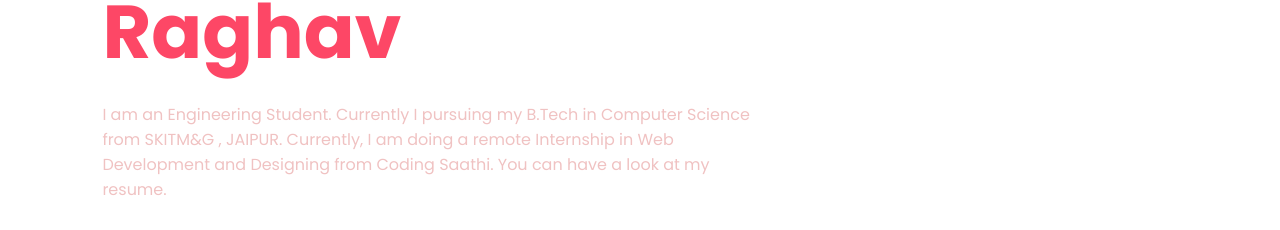
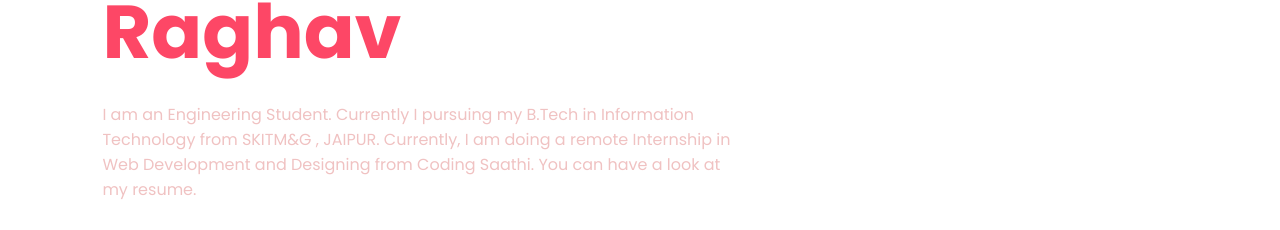
Before and after one commit to Avish04/codingsaathi_02, a plain HTML site: page index.html in a window 1280 px wide. Shown: the part 427-657 px from the top of the page. Drawn offline with Linux system fonts and the light colour scheme.

Commit message:
First commit

```diff
--- a/index.html
+++ b/index.html
@@ -27,7 +27,7 @@
             <span class="title"> Web Developer</span>
             <h1>Hello, I’m <span>Avish Raghav</span></h1>
             <p>
-                I am an Engineering Student. Currently I pursuing my B.Tech in Computer Science from SKITM&G , JAIPUR. Currently, I am doing a remote Internship in Web Development and Designing from Coding Saathi. You can have a look at my resume.
+                I am an Engineering Student. Currently I pursuing my B.Tech in Information Technology from SKITM&G , JAIPUR. Currently, I am doing a remote Internship in Web Development and Designing from Coding Saathi. You can have a look at my resume.
             </p>
             <a href="My resume.pdf" class="btn">Download CV</a>
 
```
